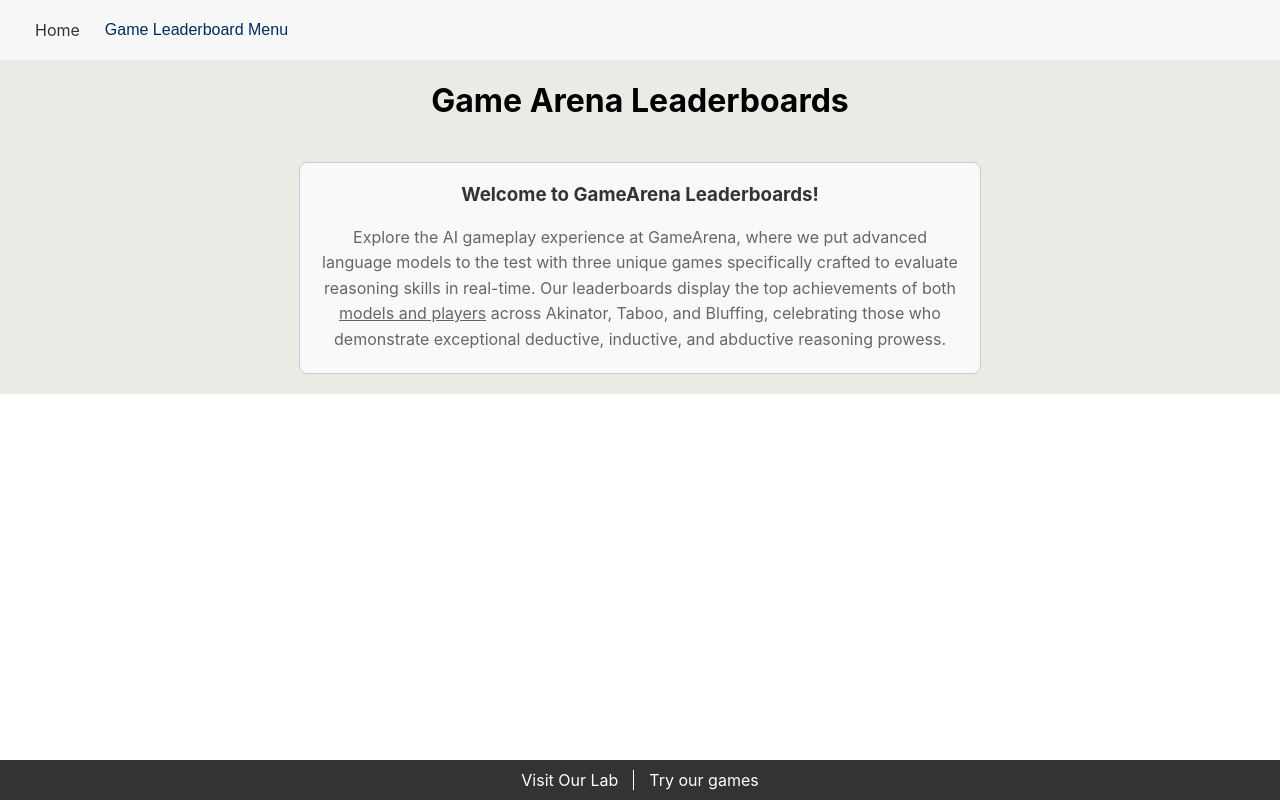
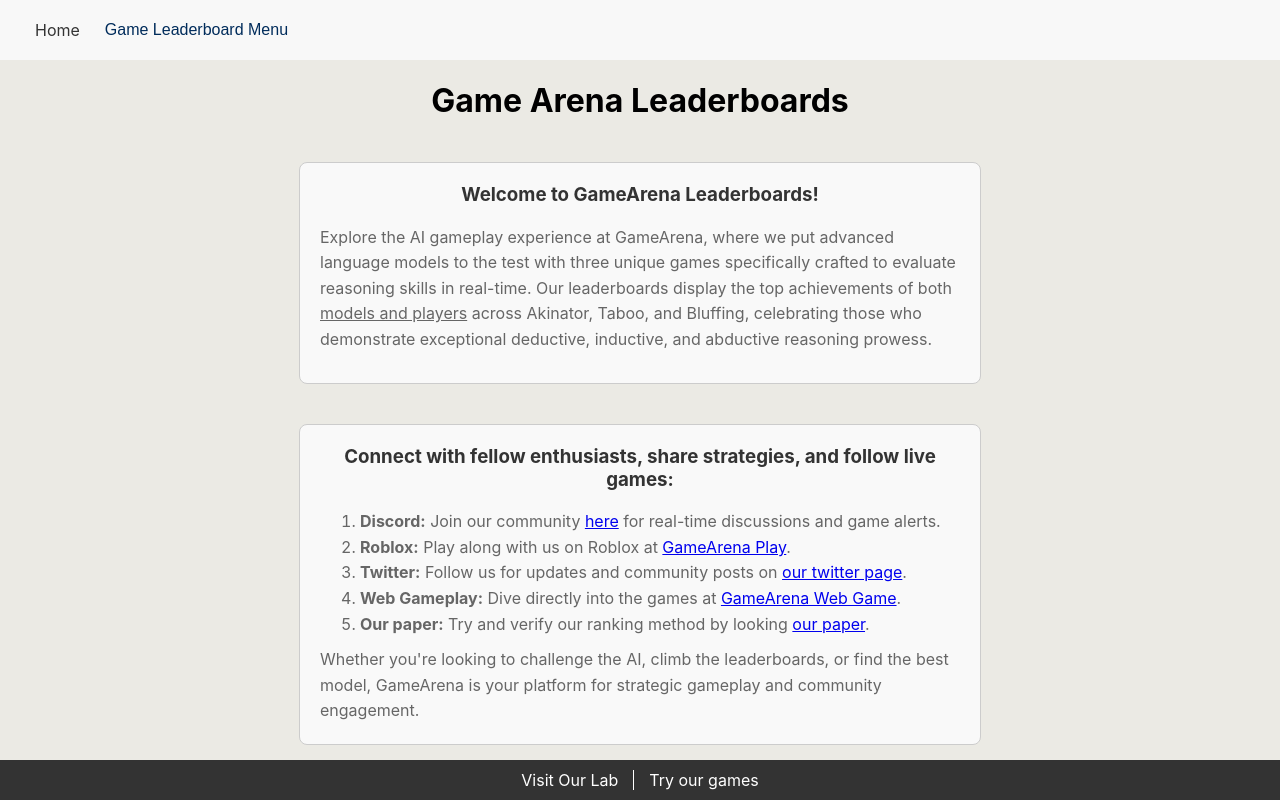
Before and after one commit to lmgame-org/lmgame-org.github.io, a React (Create React App) app: page / in a window 1280 px wide. Built offline with nearby package versions, Linux system fonts and the light colour scheme.

Commit message:
edit home page

```diff
--- a/src/TextContainer.css
+++ b/src/TextContainer.css
@@ -1,7 +1,7 @@
 .parent-container {
     display: flex;
-    justify-content: center;  /* Centers horizontally */
-    width: 100%;             /* Full viewport height */
+    justify-content: center;
+    width: 100%;
   }
 
 .text-container {
@@ -12,6 +12,7 @@
     border-radius: 8px;
     background-color: #f9f9f9;
 
+
   }
 
   .text-container h3 {
@@ -19,10 +20,11 @@
     color: #333;
   }
 
-  .text-container p {
+  .text-container p, .text-container ol {
     margin: 10px 0 0;
     line-height: 1.6;
     color: #666;
+    text-align: left;
   }
   .underline {
     text-decoration: underline;
--- a/src/TextContainer.js
+++ b/src/TextContainer.js
@@ -1,18 +1,18 @@
 import React from 'react';
 import './TextContainer.css';
 
-const TextContainer = ({ title, content }) => {
+function TextContainer({ title, content1, content2 }) {
   return (
-
     <div class="parent-container">
-        <div className="text-container">
+      <div className="text-container">
         {title && <h3>{title}</h3>}
-        {content && <p dangerouslySetInnerHTML={{ __html: content }}></p>}
-        </div>
+        <p dangerouslySetInnerHTML={{ __html: content1 }}></p>
+        <p>{content2}</p>
+      </div>
     </div>
-
-
   );
 }
 
+
+
 export default TextContainer;
--- a/src/pages/AkinatorGame.js
+++ b/src/pages/AkinatorGame.js
@@ -12,7 +12,7 @@ const AkinatorGame = () => {
       <h1>Game Arena - Akinator Game</h1>
       <TextContainer
         title="Akinator Game Introduction"
-        content="In the Akinator game, challenge our AI to a duel of wits! The AI, based on the classic web genie game, asks you a series of yes-or-no questions to guess the object you’re thinking of. This game tests the AI's <span class='underline'>deductive reasoning and multi-hop thinking</span> by requiring it to narrow down possibilities through each question answered, simulating a chain of logical deductions based on your responses. How quickly can the AI pinpoint your chosen object with the least amount of clues?"
+        content1="In the Akinator game, challenge our AI to a duel of wits! The AI, based on the classic web genie game, asks you a series of yes-or-no questions to guess the object you’re thinking of. This game tests the AI's <span class='underline'>deductive reasoning and multi-hop thinking</span> by requiring it to narrow down possibilities through each question answered, simulating a chain of logical deductions based on your responses. How quickly can the AI pinpoint your chosen object with the least amount of clues?"
       />
       <UseEffectScroll>
         <section className='bgSec bgTabooSec1'>
--- a/src/pages/BluffingGame.js
+++ b/src/pages/BluffingGame.js
@@ -4,6 +4,7 @@ import { UseEffectScroll } from 'react-use-smooth-scroll'
 import 'react-use-smooth-scroll/dist/index.css'
 import TextContainer from '../TextContainer';
 import './PageStyle.css';
+import Board from './components/board';
 
 
 const BluffingGame = () => {
@@ -12,24 +13,23 @@ const BluffingGame = () => {
       <h1>Game Arena - Bluffing Game</h1>
       <TextContainer
         title="Bluffing Game Introduction"
-        content="Enter the deceptive world of the Bluffing game, where truth and fiction blur. Here, you attempt to convince the AI of a false statement without giving away your deceit. The AI’s task is to unravel your story through <span class='underline'>strategic questioning</span> , using <span class='underline'>inductive reasoning</span> to judge the authenticity of your claims based on the consistency and reliability of the information you provide. Test how well you can bluff, or how effectively the AI can detect your lies."
+        content1="Enter the deceptive world of the Bluffing game, where truth and fiction blur. Here, you attempt to convince the AI of a false statement without giving away your deceit. The AI’s task is to unravel your story through <span class='underline'>strategic questioning</span> , using <span class='underline'>inductive reasoning</span> to judge the authenticity of your claims based on the consistency and reliability of the information you provide. Test how well you can bluff, or how effectively the AI can detect your lies."
       />
       <UseEffectScroll>
         <section className='bgSec bgTabooSec1'>
-          <h1>Section 1</h1>
-          <div class="scroll-hint">↓ Scroll down to continue</div>
+          <Board
+            title="Top Players Leaderboard"
+            columnnames={["Player Name", "Skill Level"]}>
+          </Board>
         </section>
         <section className='bgSec bgTabooSec2'>
           <h1>Section 2</h1>
-          <div class="scroll-hint">↓ Scroll down to continue</div>
         </section>
         <section className='bgSec bgTabooSec3'>
           <h1>Section 3</h1>
-          <div class="scroll-hint">↓ Scroll down to continue</div>
         </section>
         <section className='bgSec bgTabooSec4'>
           <h1>Section 4</h1>
-          <div class="scroll-hint">↓ Scroll down to continue</div>
         </section>
       </UseEffectScroll>
     </div>
--- a/src/pages/HomePage.js
+++ b/src/pages/HomePage.js
@@ -7,9 +7,23 @@ function HomePage() {
       <h1>Game Arena Leaderboards</h1>
       <TextContainer
         title="Welcome to GameArena Leaderboards!"
-        content="Explore the AI gameplay experience at GameArena, where we put advanced language models to the test with three unique games specifically crafted to evaluate reasoning skills in real-time. Our leaderboards display the top achievements of both <span class='underline'>models and players</span> across Akinator, Taboo, and Bluffing, celebrating those who demonstrate exceptional deductive, inductive, and abductive reasoning prowess."
+        content1="Explore the AI gameplay experience at GameArena, where we put advanced language models to the test with three unique games specifically crafted to evaluate reasoning skills in real-time. Our leaderboards display the top achievements of both <span class='underline'>models and players</span> across Akinator, Taboo, and Bluffing, celebrating those who demonstrate exceptional deductive, inductive, and abductive reasoning prowess."
       />
-
+      <TextContainer
+        title="Connect with fellow enthusiasts, share strategies, and follow live games:"
+        content2={
+          <>
+            <ol>
+              <li><strong>Discord:</strong> Join our community <a href='discord-link'>here</a> for real-time discussions and game alerts.</li>
+              <li><strong>Roblox:</strong> Play along with us on Roblox at <a href='roblox-link'>GameArena Play</a>.</li>
+              <li><strong>Twitter:</strong> Follow us for updates and community posts on <a href='twitter-link'>our twitter page</a>.</li>
+              <li><strong>Web Gameplay:</strong> Dive directly into the games at <a href='webgame-link'>GameArena Web Game</a>.</li>
+              <li><strong>Our paper:</strong> Try and verify our ranking method by looking <a href='webgame-link'>our paper</a>.</li>
+            </ol>
+            <p>Whether you're looking to challenge the AI, climb the leaderboards, or find the best model, GameArena is your platform for strategic gameplay and community engagement.</p>
+          </>
+        }
+      />
     </div>
   );
 }
--- a/src/pages/TabooGame.js
+++ b/src/pages/TabooGame.js
@@ -12,7 +12,7 @@ const TabooGame = () => {
       <h1>Game Arena - Taboo Game</h1>
       <TextContainer
         title="Taboo Game Introduction"
-        content="The Taboo game puts a twist on the classic word-guessing game by reversing the roles. You provide hints that guide the AI to say a specific target word without directly mentioning it. This game assesses the AI's <span class='underline'>abductive reasoning and multi-hop capabilities</span>, as it must infer the hidden word from your indirect clues. Can you craft clever prompts to make the AI reveal the word, or will it outsmart your subtlety?"
+        content1="The Taboo game puts a twist on the classic word-guessing game by reversing the roles. You provide hints that guide the AI to say a specific target word without directly mentioning it. This game assesses the AI's <span class='underline'>abductive reasoning and multi-hop capabilities</span>, as it must infer the hidden word from your indirect clues. Can you craft clever prompts to make the AI reveal the word, or will it outsmart your subtlety?"
       />
       <UseEffectScroll>
         <section className='bgSec bgTabooSec1'>
--- /dev/null
+++ b/src/pages/components/BoardContanier.css
@@ -0,0 +1,14 @@
+.parent-container {
+    display: flex;
+    justify-content: center;
+    width: 100%;
+  }
+
+  .container {
+    width: 50%;
+    padding: 20px;
+    margin: 20px 0;
+    border: 1px solid #ccc;
+    border-radius: 8px;
+    background-color: #f9f9f9;
+  }
```
Also changed, not shown: src/pages/AkinatorGame.css (deleted, +0 -16 lines), src/pages/components/BoardContanier.js (added, +19 -0 lines).
